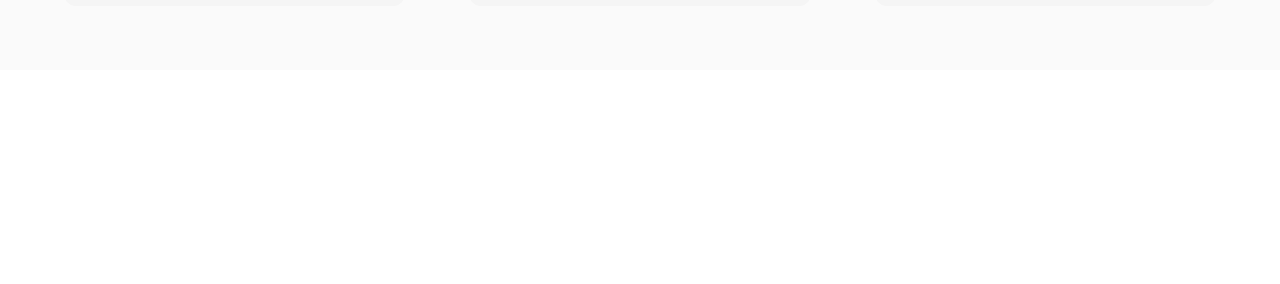
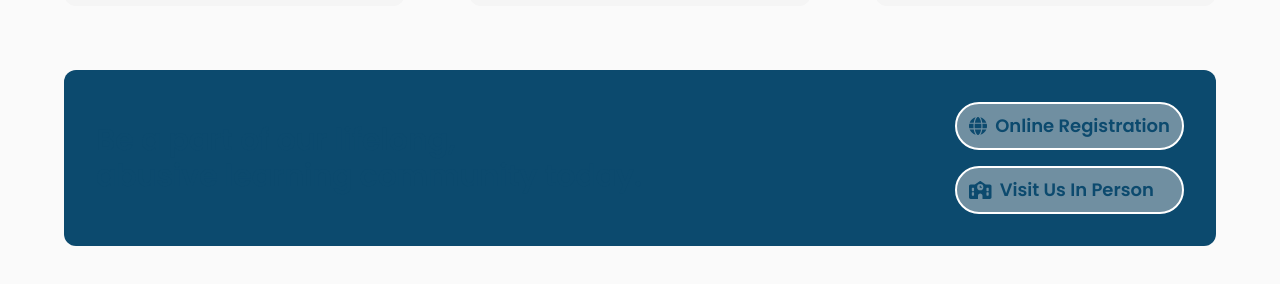
Before and after one commit to fang-industries/sdh, a React (Vite) app: page / in a window 1280 px wide. Shown: the part 4004-4288 px from the top of the page. Before the commit the page ends 4074 px from the top, so only its background shows below. Built offline with nearby package versions, Linux system fonts and the light colour scheme.

Commit message:
add join card

```diff
--- /dev/null
+++ b/src/components/pages/home/Join.jsx
@@ -0,0 +1,32 @@
+import { faGlobe, faSchool } from "@fortawesome/free-solid-svg-icons";
+import { FontAwesomeIcon } from "@fortawesome/react-fontawesome";
+import { Link } from "react-router-dom";
+
+export default function () {
+  return (
+    <div className="mx-16 mb-16 flex justify-between rounded-xl bg-sky-900 p-8 text-3xl font-semibold dark:text-neutral-50">
+      <div className="my-auto">
+        <p className="">Be a part of our lifelong,</p>
+        <p className="">abusive learning community today.</p>
+      </div>
+      <div className="flex flex-col space-y-4">
+        <Link
+          to="/registration"
+          className="flex transform rounded-full border-2 border-white bg-neutral-300 bg-opacity-50 px-3 py-2 text-lg duration-300 ease-in-out hover:-translate-y-0.5 hover:border-yellow-500 hover:bg-yellow-500 hover:text-neutral-50 dark:bg-neutral-500"
+        >
+          {/* this button doesn't work yet! */}
+          <FontAwesomeIcon icon={faGlobe} className="my-auto mr-2" />
+          <p className="my-auto">Online Registration</p>
+        </Link>
+        <Link
+          to="/admissions"
+          className="flex transform rounded-full border-2 border-white bg-neutral-300 bg-opacity-50 px-3 py-2 text-lg duration-300 ease-in-out hover:-translate-y-0.5 hover:border-yellow-500 hover:bg-yellow-500 hover:text-neutral-50 dark:bg-neutral-500"
+        >
+          {/* this button doesn't work yet! */}
+          <FontAwesomeIcon icon={faSchool} className="my-auto mr-2" />
+          <p className="my-auto">Visit Us In Person</p>
+        </Link>
+      </div>
+    </div>
+  );
+}
--- a/src/pages/Index.jsx
+++ b/src/pages/Index.jsx
@@ -5,6 +5,7 @@ import About from "../components/pages/home/About";
 import Statistics from "../components/pages/home/Statistics";
 import Alumni from "../components/pages/home/Alumni";
 import News from "../components/pages/home/News";
+import Join from "../components/pages/home/Join";
 
 export default function () {
   return (
@@ -18,6 +19,7 @@ export default function () {
       <Statistics />
       <Alumni />
       <News />
+      <Join />
     </Container>
   );
 }
```
